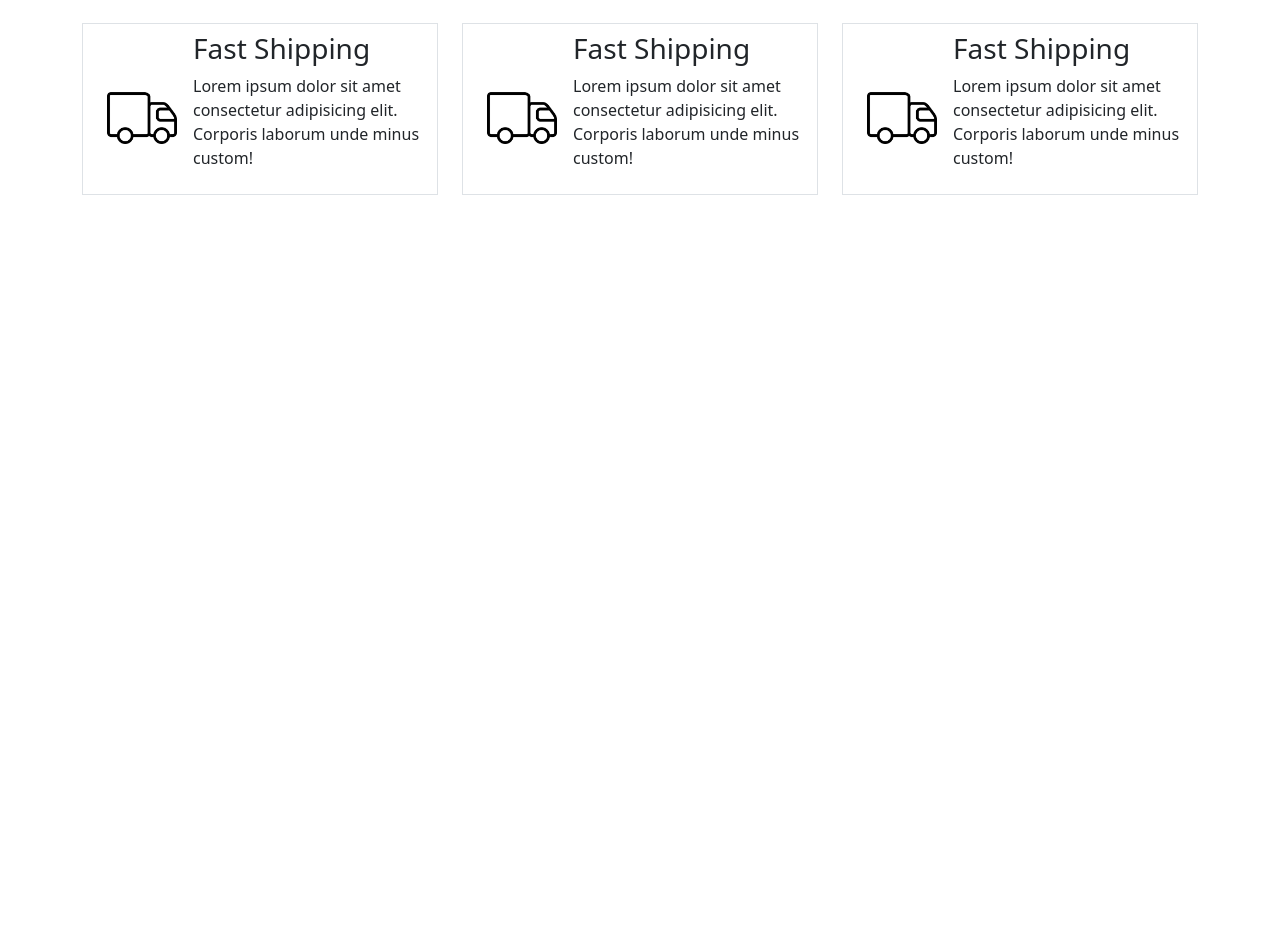
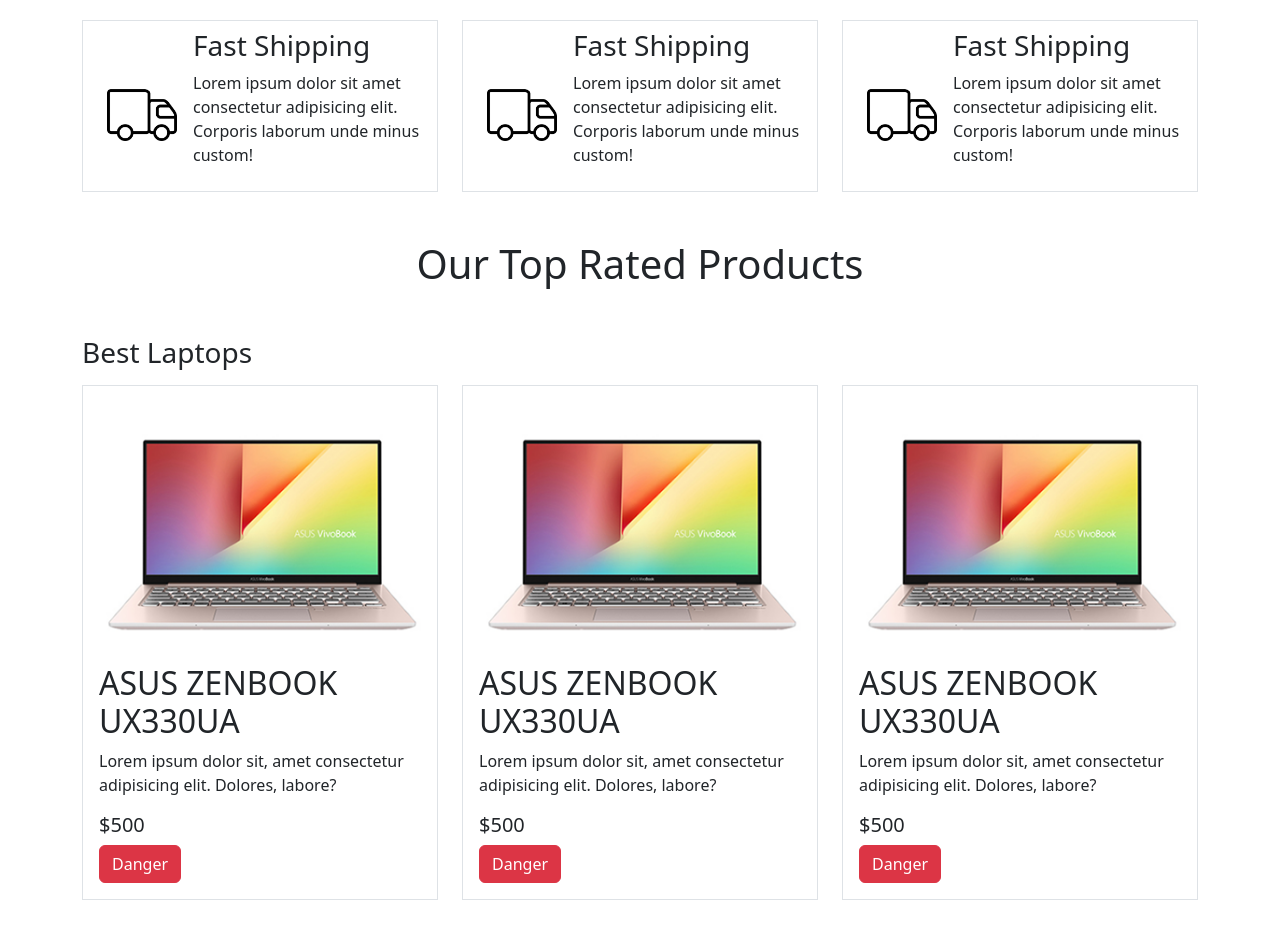
Before and after one commit to NahidulNoman/products, a plain HTML site: page index.html in a window 1280 px wide. Shown: the part 579-1518 px from the top of the page. Before the commit the page ends 822 px from the top, so only its background shows below. Drawn offline with nearby package versions, Linux system fonts and the light colour scheme.

Commit message:
another-section-done

```diff
--- a/index.html
+++ b/index.html
@@ -1,82 +1,151 @@
-<!doctype html>
+<!DOCTYPE html>
 <html lang="en">
   <head>
-    <meta charset="utf-8">
-    <meta name="viewport" content="width=device-width, initial-scale=1">
+    <meta charset="utf-8" />
+    <meta name="viewport" content="width=device-width, initial-scale=1" />
     <title>Products</title>
-    <link href="https://cdn.jsdelivr.net/npm/bootstrap@5.2.0/dist/css/bootstrap.min.css" rel="stylesheet" integrity="sha384-gH2yIJqKdNHPEq0n4Mqa/HGKIhSkIHeL5AyhkYV8i59U5AR6csBvApHHNl/vI1Bx" crossorigin="anonymous">
+    <link
+      href="https://cdn.jsdelivr.net/npm/bootstrap@5.2.0/dist/css/bootstrap.min.css"
+      rel="stylesheet"
+      integrity="sha384-gH2yIJqKdNHPEq0n4Mqa/HGKIhSkIHeL5AyhkYV8i59U5AR6csBvApHHNl/vI1Bx"
+      crossorigin="anonymous"
+    />
   </head>
   <body>
-
     <header class="bg-primary">
-    <div class="row">
+      <div class="row container-fluid">
         <div class="col-lg-6 d-flex justify-content-center align-items-center">
           <div>
             <h5>Spacial Offer</h5>
-            <h1>TRENDY HOT PRODUCTS </h1>
-            <h3>FOR HOT GADGETS LOVERS </h3>
-            <p>Lorem ipsum dolor sit amet consectetur adipisicing elit. <br> Delectus totam quidem dolor! Incidunt expedita tempore veniam sunt quo?</p>
+            <h1>TRENDY HOT PRODUCTS</h1>
+            <h3>FOR HOT GADGETS LOVERS</h3>
+            <p>
+              Lorem ipsum dolor sit amet consectetur adipisicing elit. <br />
+              Delectus totam quidem dolor! Incidunt expedita tempore veniam sunt
+              quo?
+            </p>
             <button type="button" class="btn btn-danger">Danger</button>
           </div>
         </div>
         <div class="col-lg-6 mb-5">
-            <img class="img-fluid" src="images/banner-image.png" alt="">
+          <img class="img-fluid" src="images/banner-image.png" alt="" />
         </div>
-
       </div>
     </header>
 
     <section class="container mt-5 mb-5">
       <h1 class="text-center mb-5">Our Services</h1>
       <div class="row">
-    <div class="col-lg-4 ">
-        <div class="border p-2 d-flex justify-content-center align-items-center">
+        <div class="col-lg-4">
+          <div
+            class="border p-2 d-flex justify-content-center align-items-center"
+          >
             <div class="p-3">
-                <img style="width:70px" src="images/icons/delivery.png" alt="">
+              <img style="width: 70px" src="images/icons/delivery.png" alt="" />
             </div>
             <div>
               <h3>Fast Shipping</h3>
-        <p>Lorem ipsum dolor sit amet consectetur adipisicing elit. Corporis laborum unde minus custom!</p>
+              <p>
+                Lorem ipsum dolor sit amet consectetur adipisicing elit.
+                Corporis laborum unde minus custom!
+              </p>
             </div>
           </div>
         </div>
-    <div class="col-lg-4 ">
-        <div class="border p-2 d-flex justify-content-center align-items-center">
+        <div class="col-lg-4">
+          <div
+            class="border p-2 d-flex justify-content-center align-items-center"
+          >
             <div class="p-3">
-                <img style="width:70px" src="images/icons/delivery.png" alt="">
+              <img style="width: 70px" src="images/icons/delivery.png" alt="" />
             </div>
             <div>
               <h3>Fast Shipping</h3>
-        <p>Lorem ipsum dolor sit amet consectetur adipisicing elit. Corporis laborum unde minus custom!</p>
+              <p>
+                Lorem ipsum dolor sit amet consectetur adipisicing elit.
+                Corporis laborum unde minus custom!
+              </p>
             </div>
           </div>
         </div>
-    <div class="col-lg-4 ">
-        <div class="border p-2 d-flex justify-content-center align-items-center">
+        <div class="col-lg-4">
+          <div
+            class="border p-2 d-flex justify-content-center align-items-center"
+          >
             <div class="p-3">
-                <img style="width:70px" src="images/icons/delivery.png" alt="">
+              <img style="width: 70px" src="images/icons/delivery.png" alt="" />
             </div>
             <div>
               <h3>Fast Shipping</h3>
-        <p>Lorem ipsum dolor sit amet consectetur adipisicing elit. Corporis laborum unde minus custom!</p>
+              <p>
+                Lorem ipsum dolor sit amet consectetur adipisicing elit.
+                Corporis laborum unde minus custom!
+              </p>
             </div>
           </div>
         </div>
-
       </div>
-
-
     </section>
 
-<section>
-
-
-
-
+    <section class="container mb-5">
+      <h1 class="text-center mb-5">Our Top Rated Products</h1>
+      <h3 class="mb-3">Best Laptops</h3>
+      <div class="row">
+        <div class="col-lg-4">
+          <div class="border p-3">
+            <img
+              class="img-fluid"
+              src="images/products/laptops/laptop (1).png"
+              alt=""
+            />
+            <h2>ASUS ZENBOOK UX330UA</h2>
+            <p>
+              Lorem ipsum dolor sit, amet consectetur adipisicing elit. Dolores,
+              labore?
+            </p>
+            <h5>$500</h5>
+            <button type="button" class="btn btn-danger">Danger</button>
+          </div>
+        </div>
+        <div class="col-lg-4">
+          <div class="border p-3">
+            <img
+              class="img-fluid"
+              src="images/products/laptops/laptop (1).png"
+              alt=""
+            />
+            <h2>ASUS ZENBOOK UX330UA</h2>
+            <p>
+              Lorem ipsum dolor sit, amet consectetur adipisicing elit. Dolores,
+              labore?
+            </p>
+            <h5>$500</h5>
+            <button type="button" class="btn btn-danger">Danger</button>
+          </div>
+        </div>
+        <div class="col-lg-4">
+          <div class="border p-3">
+            <img
+              class="img-fluid"
+              src="images/products/laptops/laptop (1).png"
+              alt=""
+            />
+            <h2>ASUS ZENBOOK UX330UA</h2>
+            <p>
+              Lorem ipsum dolor sit, amet consectetur adipisicing elit. Dolores,
+              labore?
+            </p>
+            <h5>$500</h5>
+            <button type="button" class="btn btn-danger">Danger</button>
+          </div>
+        </div>
+      </div>
     </section>
 
-
-
-    <script src="https://cdn.jsdelivr.net/npm/bootstrap@5.2.0/dist/js/bootstrap.bundle.min.js" integrity="sha384-A3rJD856KowSb7dwlZdYEkO39Gagi7vIsF0jrRAoQmDKKtQBHUuLZ9AsSv4jD4Xa" crossorigin="anonymous"></script>
+    <script
+      src="https://cdn.jsdelivr.net/npm/bootstrap@5.2.0/dist/js/bootstrap.bundle.min.js"
+      integrity="sha384-A3rJD856KowSb7dwlZdYEkO39Gagi7vIsF0jrRAoQmDKKtQBHUuLZ9AsSv4jD4Xa"
+      crossorigin="anonymous"
+    ></script>
   </body>
 </html>
```
Lines whose indentation alone changed are shown as unchanged.
